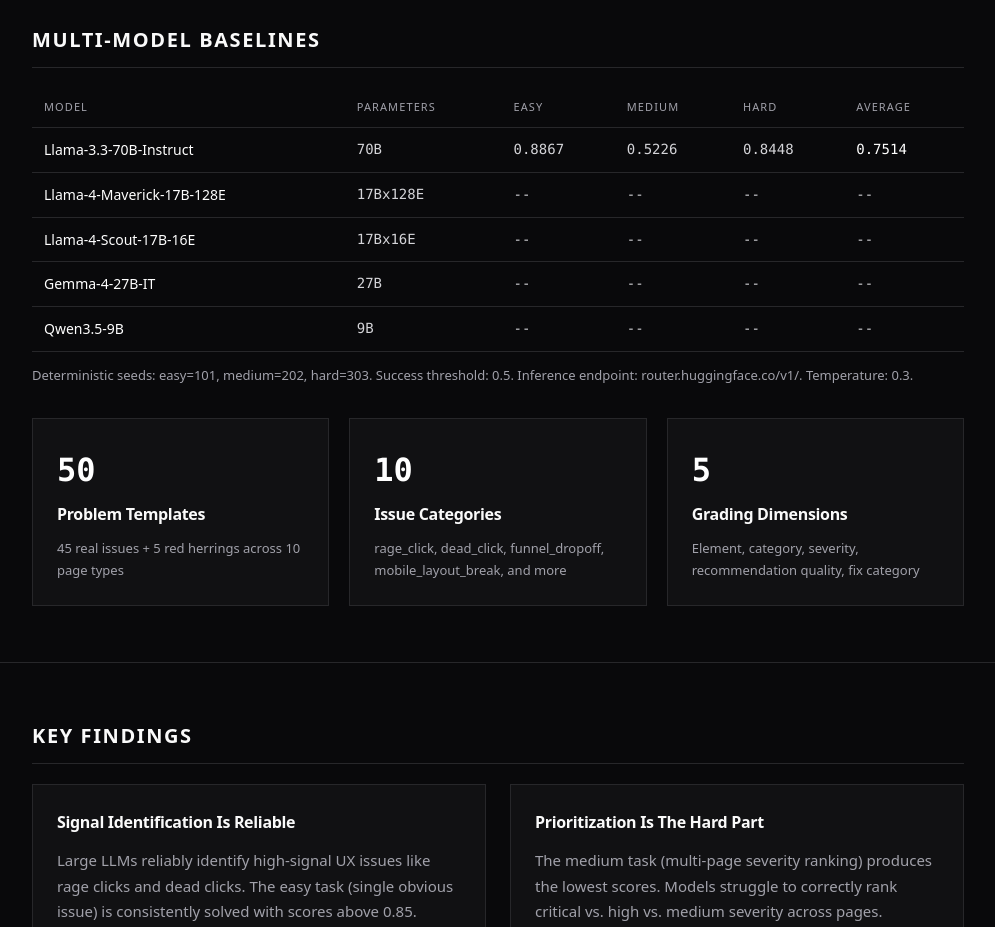
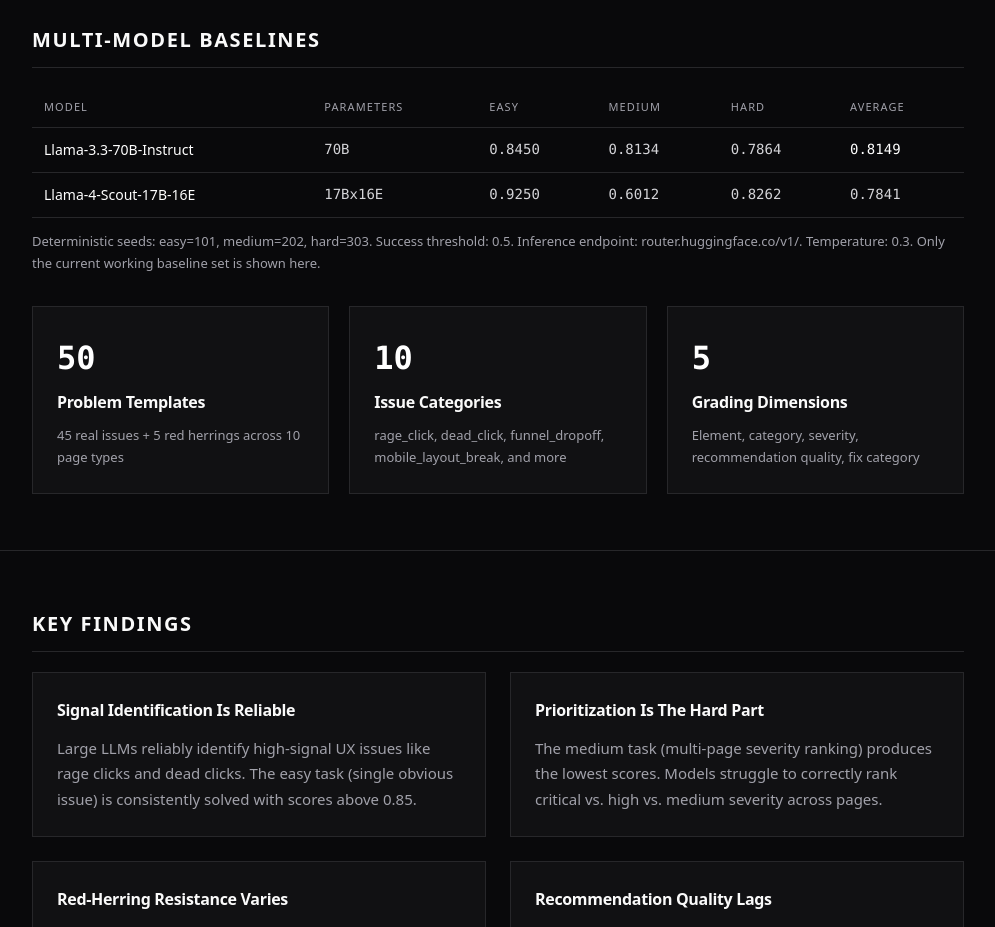
Before and after one commit to sus-qodes/ux_insight_env, a plain HTML site: page static/index.html in a window 1280 px wide. Shown: the part 3480-4407 px from the top of the page, without its empty margins (142-1137 px from the left). Drawn offline with Linux system fonts and the light colour scheme.

Commit message:
Update frontend baseline details

```diff
--- a/static/index.html
+++ b/static/index.html
@@ -329,48 +329,24 @@
         <tr>
           <td class="text-white">Llama-3.3-70B-Instruct</td>
           <td class="mono">70B</td>
-          <td class="mono">0.8867</td>
-          <td class="mono">0.5226</td>
-          <td class="mono">0.8448</td>
-          <td class="mono text-white">0.7514</td>
-        </tr>
-        <tr>
-          <td class="text-white">Llama-4-Maverick-17B-128E</td>
-          <td class="mono">17Bx128E</td>
-          <td class="mono">--</td>
-          <td class="mono">--</td>
-          <td class="mono">--</td>
-          <td class="mono">--</td>
+          <td class="mono">0.8450</td>
+          <td class="mono">0.8134</td>
+          <td class="mono">0.7864</td>
+          <td class="mono text-white">0.8149</td>
         </tr>
         <tr>
           <td class="text-white">Llama-4-Scout-17B-16E</td>
           <td class="mono">17Bx16E</td>
-          <td class="mono">--</td>
-          <td class="mono">--</td>
-          <td class="mono">--</td>
-          <td class="mono">--</td>
-        </tr>
-        <tr>
-          <td class="text-white">Gemma-4-27B-IT</td>
-          <td class="mono">27B</td>
-          <td class="mono">--</td>
-          <td class="mono">--</td>
-          <td class="mono">--</td>
-          <td class="mono">--</td>
-        </tr>
-        <tr>
-          <td class="text-white">Qwen3.5-9B</td>
-          <td class="mono">9B</td>
-          <td class="mono">--</td>
-          <td class="mono">--</td>
-          <td class="mono">--</td>
-          <td class="mono">--</td>
+          <td class="mono">0.9250</td>
+          <td class="mono">0.6012</td>
+          <td class="mono">0.8262</td>
+          <td class="mono">0.7841</td>
         </tr>
       </tbody>
     </table>
     <p class="text-muted mt-12">
       Deterministic seeds: easy=101, medium=202, hard=303. Success threshold: 0.5.
-      Inference endpoint: router.huggingface.co/v1/. Temperature: 0.3.
+      Inference endpoint: router.huggingface.co/v1/. Temperature: 0.3. Only the current working baseline set is shown here.
     </p>
     <div class="grid-3 mt-32">
       <div class="card">
```
Also changed, not shown: static/docs.html (+5 -5 lines).
